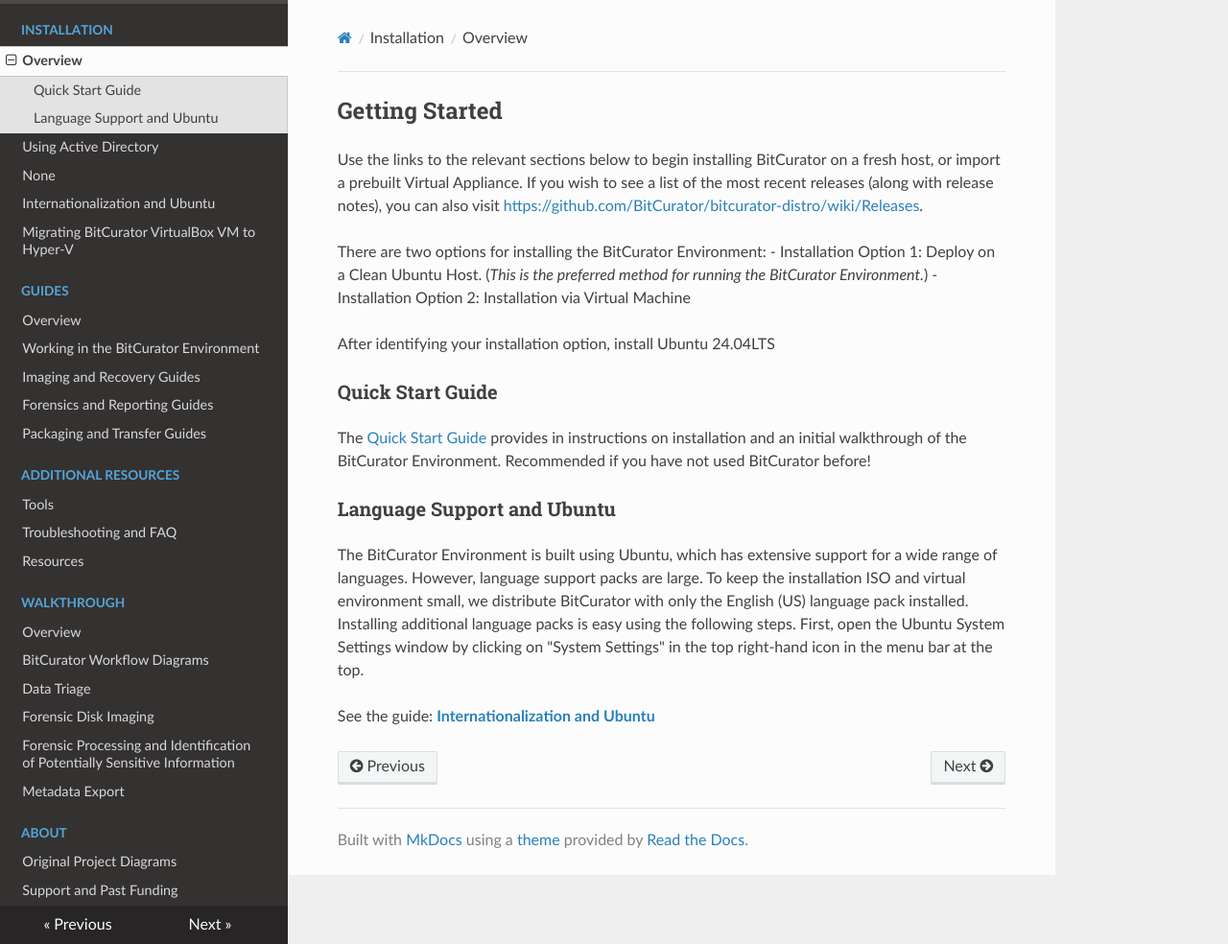
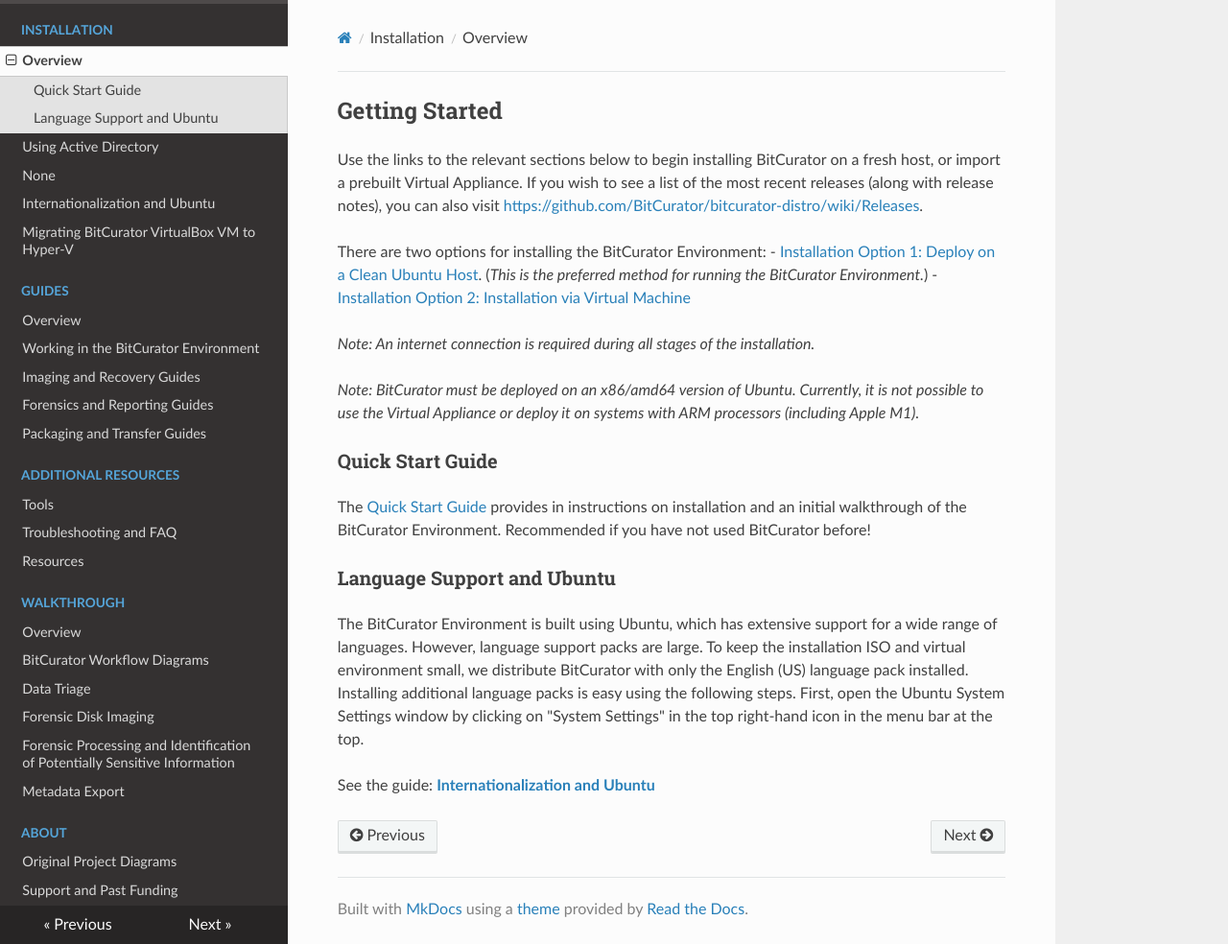
Before and after one commit to BitCurator/documentation, an MkDocs documentation site: the page built from docs/Installing BitCurator/Installing BitCurator.md, in a window 1280 px wide and 984 px high. Shown: the whole window at 96% size. Built offline with MkDocs 1.6.1, drawn with Linux system fonts in a browser that asks for light colours; nearby versions of some CDN libraries.

Commit message:
Update Installing BitCurator.md

```diff
--- a/docs/Installing BitCurator/Installing BitCurator.md
+++ b/docs/Installing BitCurator/Installing BitCurator.md
@@ -2,10 +2,13 @@
 Use the links to the relevant sections below to begin installing BitCurator on a fresh host, or import a prebuilt Virtual Appliance. If you wish to see a list of the most recent releases (along with release notes), you can also visit [https://github.com/BitCurator/bitcurator-distro/wiki/Releases](https://github.com/BitCurator/bitcurator-distro/wiki/Releases).
 
 There are two options for installing the BitCurator Environment:
- - Installation Option 1: Deploy on a Clean Ubuntu Host. (_This is the preferred method for running the BitCurator Environment._)
- - Installation Option 2: Installation via Virtual Machine
+ - [Installation Option 1: Deploy on a Clean Ubuntu Host](/documentation/BitCurator Environment/Installing BitCurator/Install Option 1). (_This is the preferred method for running the BitCurator Environment._)
+ - [Installation Option 2: Installation via Virtual Machine](/documentation/BitCurator Environment/Installing BitCurator/Install Option 2: Installation via Virtual Machine)
 
-After identifying your installation option, install Ubuntu 24.04LTS
+_Note: An internet connection is required during all stages of the installation._
+
+_Note: BitCurator must be deployed on an x86/amd64 version of Ubuntu. Currently, it is not possible to use the Virtual Appliance or deploy it on systems with ARM processors (including Apple M1)._
+
 
 ### Quick Start Guide
 The [Quick Start Guide](https://github.com/BitCurator/bitcurator-distro/wiki/Releases#quickstart-guide) provides in instructions on installation and an initial walkthrough of the BitCurator Environment. Recommended if you have not used BitCurator before!
```
